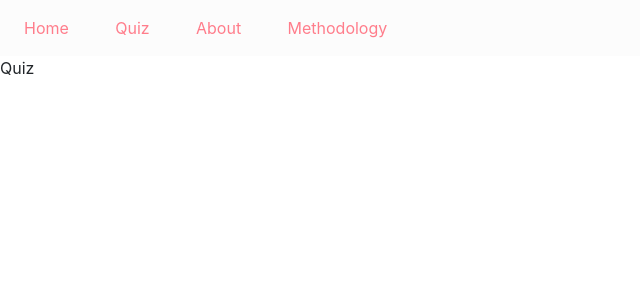
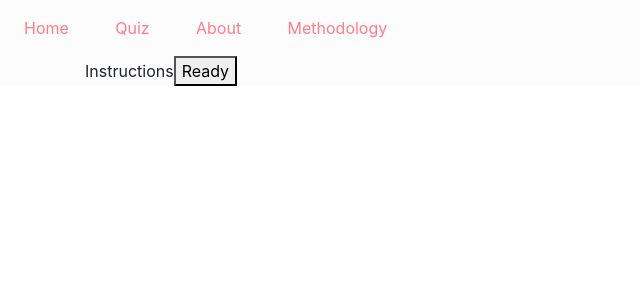
Before and after one commit to bsitenga/EthicsEngine, a React (Create React App) app: page /quiz in a window 1280 px wide. Shown: the top 300 px of the page, without its empty margins (0-640 px from the left). Built offline with nearby package versions, Linux system fonts and the light colour scheme.

Commit message:
added question counter for quiz

```diff
--- a/src/App.css
+++ b/src/App.css
@@ -70,3 +70,8 @@ body {
 .home-container button:hover {
     background-color: #EE6C7A;
 }
+
+/* QUIZ */
+.quiz-container {
+    background-color: #FCFCFC;
+}
--- /dev/null
+++ b/src/components/Instructions.js
@@ -0,0 +1,9 @@
+function Instructions() {
+    return (
+        <div className="instructions-container">
+
+        </div>
+    );
+}
+
+export default Instructions;
--- a/src/components/Methodology.js
+++ b/src/components/Methodology.js
@@ -1,3 +1,7 @@
+import Container from 'react-bootstrap/Container';
+import Row from 'react-bootstrap/Row';
+import Col from 'react-bootstrap/Col';
+
 function Methodology() {
     return (
       <div className="methodology-container">
--- a/src/components/Quiz.js
+++ b/src/components/Quiz.js
@@ -1,7 +1,29 @@
+import React, { useState } from 'react';
+import Instructions from './Instructions.js';
+import Container from 'react-bootstrap/Container';
+import Row from 'react-bootstrap/Row';
+import Col from 'react-bootstrap/Col';
+
 function Quiz() {
+  const [questionCount, setQuestionCount] = useState(0);
+
+  const arry = ["hi", 'hello'];
+
   return (
     <div className="quiz-container">
-          Quiz
+      <Container>
+        <Row>
+          <Col>
+            {questionCount === 0 ? <div>
+              Instructions
+              <button onClick={() => setQuestionCount(1)} >Ready</button>
+            </div> : <div>
+              Question {arry[questionCount - 1]}
+              <button onClick={() => setQuestionCount(questionCount + 1)} >Next</button>
+              </div>}
+          </Col>
+        </Row>
+      </Container>
     </div>
   );
 }
```
Lines whose indentation alone changed are shown as unchanged.
